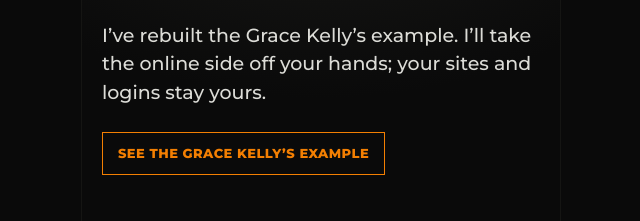
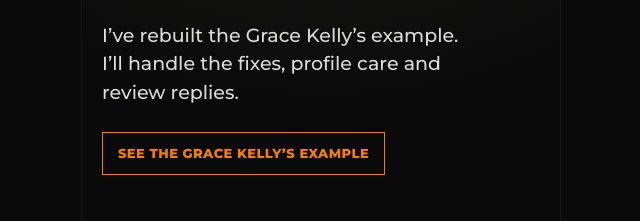
Before and after one commit to paulmichaellove/gracekellys-demo, a plain HTML site: page audit/index.html in a window 1280 px wide. Shown: the part 402-623 px from the top of the page, without its empty margins (319-959 px from the left). Drawn offline with Linux system fonts and the light colour scheme.

Commit message:
copy: replace pitch reassurance with service value

```diff
--- a/audit/index.html
+++ b/audit/index.html
@@ -122,7 +122,7 @@ section,header{padding-inline:20px}
   <p class="ref">For The Cove, Grace Kelly’s and 3Sixty.</p>
   <div class="opener">
     <p class="first">The venues are strong. The first impression can be sharper.</p>
-    <p>I’ve rebuilt the Grace Kelly’s example. I’ll take the online side off your hands; your sites and logins stay yours.</p>
+    <p>I’ve rebuilt the Grace Kelly’s example. I’ll handle the fixes, profile care and review replies.</p>
   </div>
   <a class="demo-link" href="https://gracekellys.paulmichaellove.com/?rev=20261114b" target="_blank" rel="noopener">See the Grace Kelly’s example</a>
 </header>
```
